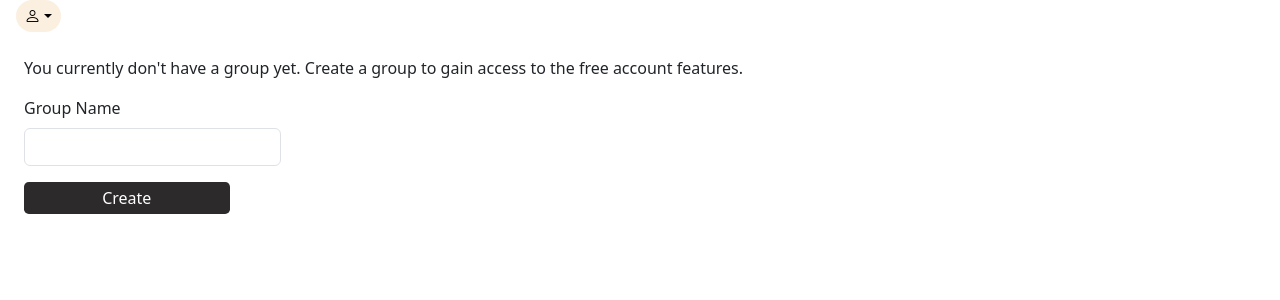
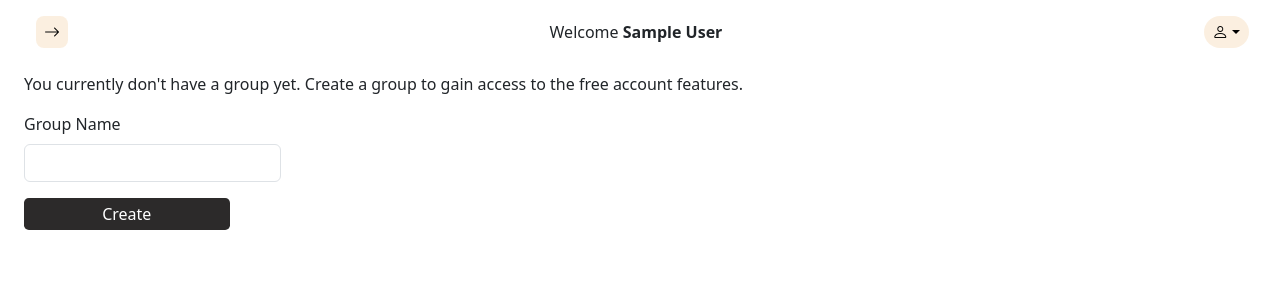
Before and after one commit to xxiuminn/chores-scheduler, a React (Vite) app in the folder frontend/: page /joingroup in a window 1280 px wide. Shown: the top 300 px of the page. Built offline with nearby package versions, Linux system fonts and the light colour scheme; no server answers; sample sign-in values are in the browser's storage.

Commit message:
update top nav

```diff
--- a/frontend/src/components/TopNav.jsx
+++ b/frontend/src/components/TopNav.jsx
@@ -1,23 +1,29 @@
 import React from "react";
 import { Link, useNavigate } from "react-router-dom";
 import styles from "./Calendar.module.css";
+import { jwtDecode } from "jwt-decode";
+import NavBar from "./NavBar";
+import { useQueryClient } from "@tanstack/react-query";
 
 const TopNav = () => {
+  const queryClient = useQueryClient();
   const navigate = useNavigate();
   const logout = () => {
-    // useCtx.setAccessToken("");
     console.log("clearing token from local storage");
+    queryClient.removeQueries();
     localStorage.removeItem("token");
-    // console.log("clearing token from context");
-    // useCtx.setAccessToken("");
     console.log("navigating to login page");
     navigate("/login");
     console.log("logged out");
   };
 
   return (
-    <>
-      <div className={styles.toprightnav}>
+    <div className="row mx-4 my-3">
+      <div className={styles.topnav}>
+        <NavBar />
+        <div>
+          Welcome <b>{jwtDecode(localStorage.getItem("token")).name}</b>
+        </div>
         <div className="dropdown">
           <button
             className={`dropdown-toggle ${styles.profile}`}
@@ -40,7 +46,7 @@ const TopNav = () => {
           </ul>
         </div>
       </div>
-    </>
+    </div>
   );
 };
 
```
